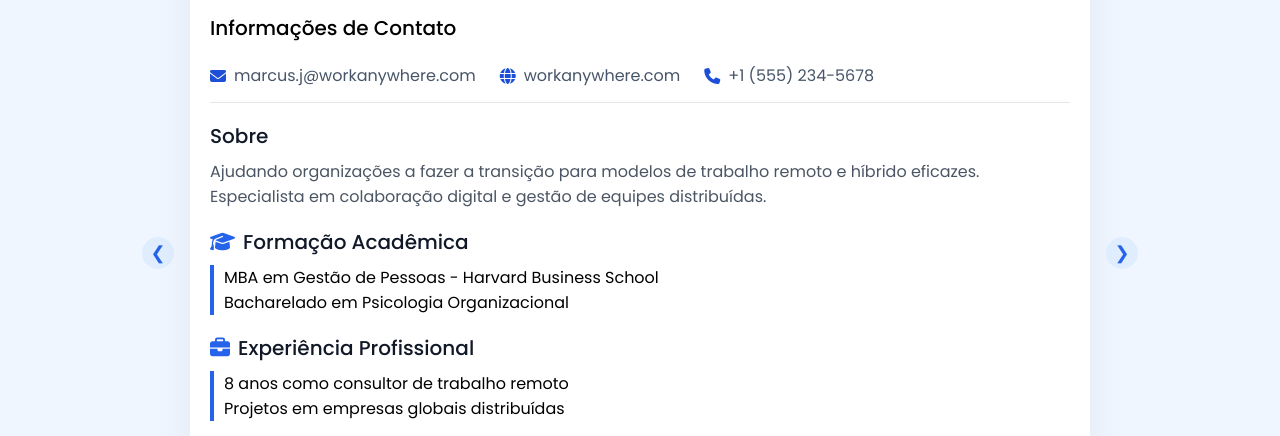
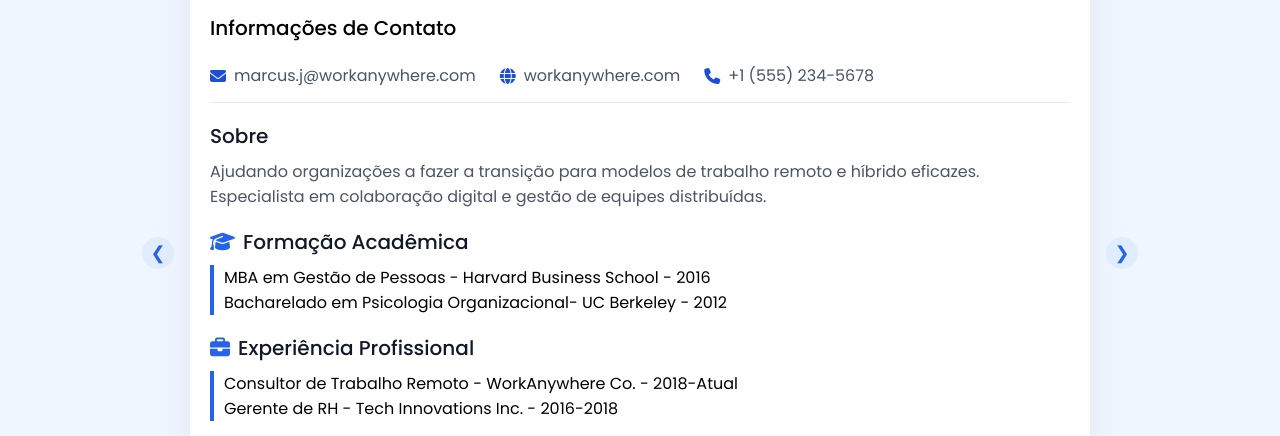
Before and after one commit to Castilho8/GS--Web-Dev--FrontEnd, a plain HTML site: page src/pages/perfil.html in a window 1280 px wide. Shown: the part 360-796 px from the top of the page. Drawn offline with Linux system fonts and the light colour scheme.

Commit message:
att: Mudanças no Array

```diff
--- a/src/js/perfil.js
+++ b/src/js/perfil.js
@@ -11,13 +11,12 @@ const professionals = [
     phone: "+1 (555) 234-5678",
     website: "https://workanywhere.com",
     about: "Ajudando organizações a fazer a transição para modelos de trabalho remoto e híbrido eficazes. Especialista em colaboração digital e gestão de equipes distribuídas.",
-    skills: ["Estratégia de Trabalho Remoto", "Gestão de Equipes", "Ferramentas Digitais", "Gestão de Mudanças","Comunicação"],
+    skills: ["Estratégia de Trabalho Remoto", "Gestão de Equipes", "Ferramentas Digitais", "Gestão de Mudanças", "Comunicação"],
     traits: ["Estratégico", "Focado em Pessoas", "Organizado", "Visionário"],
-    workStyle: ["Orientado a Resultados", "Híbrido", "Colaborativo", "Proativo"],
+    workStyle: ["Orientado a Resultados", "Flexível", "Comunicativo", "Proativo"],
     interests: ["Nomadismo Digital", "Produtividade", "Equilíbrio Trabalho-Vida", "Viagens"],
-    academic: ["MBA em Gestão de Pessoas - Harvard Business School", "Bacharelado em Psicologia Organizacional" ],
-    experience: ["8 anos como consultor de trabalho remoto","Projetos em empresas globais distribuídas"],
-    hobbies: ["Liderança colaborativa","Empatia com equipes multiculturais","Trilhas e fotografia de paisagens"]
+    academic: ["MBA em Gestão de Pessoas - Harvard Business School - 2016", "Bacharelado em Psicologia Organizacional- UC Berkeley - 2012"],
+    experience: ["Consultor de Trabalho Remoto - WorkAnywhere Co. - 2018-Atual", "Gerente de RH - Tech Innovations Inc. - 2016-2018"],
   },
   {
     id: 2,
@@ -27,16 +26,15 @@ const professionals = [
     image: "../img/Perfil-Foto2.jpg",
     company: "FutureTech Labs",
     email: "sarah.chen@futuretechlabs.com",
-    phone: "+1 (555) 301-8890",
+    phone: "+1 (555) 123-4567",
     website: "https://futuretechlabs.com",
     about: "Apaixonada por garantir que o desenvolvimento de IA esteja alinhado com valores humanos e bem social. Liderando iniciativas em implementação responsável de IA.",
     skills: ["Ética em IA", "Aprendizado de Máquina", "Desenvolvimento de Políticas", "Pesquisa", "Python"],
-    traits: ["Analítica", "Colaborativa", "Atenta a detalhes"],
-    workStyle: ["Baseada em Evidências", "Colaborativo", "Documentado"],
-    interests: ["IA Responsável", "Regulação", "Bias Mitigation"],
-    academic: ["Mestrado em Ciência da Computação","Especialização em Ética em Inteligência Artificial" ],
-    experience: ["Liderança em projetos de IA responsável","Palestrante sobre IA responsável"],
-    hobbies: ["Pensamento crítico","Trabalho em equipe","Hackathons, arte generativa, comunidades tech"]
+    traits: ["Analítica", "Detalhista", "Inovadora", "Colaborativa"],
+    workStyle: ["Colaborativo", "Orientado a Pesquisa", "Metódica", "Adaptável"],
+    interests: ["Futuro", "Impacto Social", "Política Tecnológica", "Educação"],
+    academic: ["Mestrado em Filosofia — MIT — 2021", "Doutorado em Ciência da Computação — Stanford University — 2017"],
+    experience: ["Especialista em Ética de IA — FutureTech Labs — 2020–Atual", "Cientista de Dados - Google AI — 2019–2020"],
   },
   {
     id: 3,
@@ -45,23 +43,16 @@ const professionals = [
     location: "Seattle, WA",
     image: "../img/Perfil-Foto3.jpg",
     company: "GreenFuture Corp",
-    email: "priya.patel@greenfuturecorp.com",
-    phone: "+1 (555) 734-2201",
-    website: "https://greenfuturecorp.com",
+    email: "priya.patel@greenfuture.com",
+    phone: "+1 (555) 345-6789",
+    website: "https://greencorp.com",
     about: "Impulsionando iniciativas corporativas de sustentabilidade e responsabilidade ambiental. Comprometida em criar um futuro mais verde através da inovação empresarial.",
-    skills: ["ESG", "Relatórios de Sustentabilidade", "Análise de Ciclo de Vida", "Neutralidade de Carbono"],
-    traits: ["Orientada a Impacto", "Comunicativa", "Liderança"],
-    workStyle: ["Interfuncional", "Metódica", "Orientada a Metas"],
-    interests: ["Energia Limpa", "Economia Circular", "Educação Ambiental"],
-    academic: [
-      "MBA em Sustentabilidade",
-      "Bacharelado em Administração"
-    ],
-    experience: [
-      "10 anos liderando projetos ESG",
-      "Implementação de políticas ambientais corporativas"
-    ],
-    hobbies: ["Sustentabilidade", "Voluntariado ambiental", "Trilhas"]
+    skills: ["Estratégia de Sustentabilidade", "Política Ambiental", "Contabilidade de Carbono", "Engajamento de Stakeholders", "Análise de Dados"],
+    traits: ["Orientada a Propósito", "Colaborativa", "Persistente", "Otimista"],
+    workStyle: ["Foco em Impacto", "Orientada a Dados", "Inovadora", "Transparente"],
+    interests: ["Ação Climática", "Impacto Social", "Energia Renovável", "Economia Circular"],
+    academic: ["Mestrado em Ciências Ambientais — Universidade de Yale — 2021", "Bacharelado em Administração de Empresas — Universidade de Washington — 2015"],
+    experience: ["Diretora de Sustentabilidade — GreenFuture Corp — 2021–Atual", "Analista de Políticas Ambientais — 2017–2021", "Estágio em Sustentabilidade — 2016"],
   },
   {
     id: 4,
@@ -70,17 +61,16 @@ const professionals = [
     location: "Nova York, NY",
     image: "../img/Perfil-Foto4.jpg",
     company: "DesignFirst Studio",
-    email: "david.kim@designfirst.studio",
-    phone: "+1 (555) 642-1144",
+    email: "david.kim@designfirst.com",
+    phone: "+1 (555) 456-7890",
     website: "https://designfirst.studio",
     about: "Criando experiências digitais intuitivas e acessíveis. Defensor do design centrado no ser humano na era da automação.",
-    skills: ["Pesquisa com Usuários", "Acessibilidade", "Arquitetura da Informação", "Design de Interação"],
-    traits: ["Empático", "Curioso", "Sistêmico"],
-    workStyle: ["Colaborativo", "Prototipação Rápida", "Iterativo"],
-    interests: ["A11y", "Tipografia", "Design Systems"],
-    academic: ["Mestrado em Design de Interação"],
-    experience: ["Liderança de times de UX", "Pesquisa com usuários"],
-    hobbies: ["Acessibilidade", "Tipografia", "Museus"]
+    skills: ["Design UX", "Design UI", "Pesquisa de Usuário", "Prototipação", "Sistemas de Design"],
+    traits: ["Empático", "Curioso", "Cultura", "Meticuloso"],
+    workStyle: ["Iterativo", "Colaborativo", "Baseado em Pesquisa", "Orientado a Detalhes"],
+    interests: ["Tipografia", "Estética", "Arquitetura", "Museus e Arte"],
+    academic: ["MFA em Design de Inovação — School of Visual Arts — 2018", "Bacharelado em Design Gráfico — Rhode Island School of Design — 2016"],
+    experience: ["Líder de Design UX — DesignFirst Studio — 2021–Atual", "Designer UX Sênior — 2016–2021"]
   },
   {
     id: 5,
@@ -98,8 +88,7 @@ const professionals = [
     workStyle: ["Remote-First", "Test-Driven", "Open Source"],
     interests: ["DeFi", "NFTs", "Criptografia"],
     academic: ["Bacharelado em Ciência da Computação"],
-    experience: ["Smart contracts", "Infraestrutura Web3"],
-    hobbies: ["Cripto", "Hackathons", "Surf"]
+    experience: ["Smart contracts", "Infraestrutura Web3"]
   },
   {
     id: 6,
@@ -117,8 +106,7 @@ const professionals = [
     workStyle: ["Facilitador", "Baseado em Dados", "Colaborativo"],
     interests: ["Aprendizagem Contínua", "Coaching", "Comunidades"],
     academic: ["Psicologia Organizacional"],
-    experience: ["Programas L&D", "Academias corporativas"],
-    hobbies: ["Leitura", "Mentoria", "Ciclismo"]
+    experience: ["Programas L&D", "Academias corporativas"]
   },
   {
     id: 7,
@@ -136,8 +124,7 @@ const professionals = [
     workStyle: ["Hipótese-Driven", "Iterativo", "Colaborativo"],
     interests: ["Comunidades de Dados", "Café", "Open Data"],
     academic: ["Mestrado em Estatística"],
-    experience: ["Modelagem preditiva", "Dashboards executivos"],
-    hobbies: ["Corrida", "Café", "Comunidades de dados"]
+    experience: ["Modelagem preditiva", "Dashboards executivos"]
   },
   {
     id: 8,
@@ -155,8 +142,7 @@ const professionals = [
     workStyle: ["Procedural", "Documentado", "On-Call"],
     interests: ["CTFs", "Criptografia", "Caminhadas"],
     academic: ["Certificações CISSP/CEH"],
-    experience: ["Blue team", "Resposta a incidentes"],
-    hobbies: ["CTFs", "Criptografia", "Caminhadas"]
+    experience: ["Blue team", "Resposta a incidentes"]
   },
   {
     id: 9,
@@ -174,8 +160,7 @@ const professionals = [
     workStyle: ["Cross-Functional", "Data-Informed", "Iterativo"],
     interests: ["Startups", "Fotografia", "Viagens"],
     academic: ["MBA em Produto"],
-    experience: ["Roadmaps", "Descoberta de produto"],
-    hobbies: ["Fotografia", "Viagens", "Startups"]
+    experience: ["Roadmaps", "Descoberta de produto"]
   },
   {
     id: 10,
@@ -193,8 +178,7 @@ const professionals = [
     workStyle: ["Testar e Aprender", "Data-Driven", "Colaborativo"],
     interests: ["Blogs", "Culinária", "Críquete"],
     academic: ["Marketing"],
-    experience: ["SEO/SEM", "Conteúdo e Analytics"],
-    hobbies: ["Críquete", "Blogs", "Culinária"]
+    experience: ["SEO/SEM", "Conteúdo e Analytics"]
   },
   {
     id: 11,
@@ -212,8 +196,7 @@ const professionals = [
     workStyle: ["Parceria com Negócio", "Dados + Intuição", "Colaborativo"],
     interests: ["Yoga", "Leitura", "Eventos de Tech-RH"],
     academic: ["Administração / RH"],
-    experience: ["ATS", "People Analytics"],
-    hobbies: ["Yoga", "Leitura", "Eventos de tech-RH"]
+    experience: ["ATS", "People Analytics"]
   },
   {
     id: 12,
@@ -231,8 +214,7 @@ const professionals = [
     workStyle: ["Always-On", "Colaborativo", "Orientado a Comunidade"],
     interests: ["Tendências", "Música", "Fotografia"],
     academic: ["Comunicação Social"],
-    experience: ["Social media", "Growth em redes"],
-    hobbies: ["Fotografia", "Tendências", "Música"]
+    experience: ["Social media", "Growth em redes"]
   }
 ];
 
--- a/src/pages/perfil.html
+++ b/src/pages/perfil.html
@@ -71,7 +71,7 @@
       <button class="nav-btn" id="nextBtn">&#10095;</button>
     </div>
 
-    <a href="index.html" class="btn-voltar">← Voltar para a listagem</a>
+    <a href="../../index.html" class="btn-voltar">← Voltar para a listagem</a>
   </section>
   <footer>
     <div class="footer-grid">
@@ -91,9 +91,9 @@
       <div class="footer-list">
         <h3>Links Rápidos</h3>
         <ul>
-          <li><a href="index.html">Início</a></li>
-          <li><a href="./src/pages/faq.html">Profissionais</a></li>
-          <li><a href="./src/pages/faq.html">Quiz</a></li>
+          <li><a href="../../index.html">Início</a></li>
+          <li><a href="./perfil.html">Profissionais</a></li>
+          <li><a href="./quiz.html">Quiz</a></li>
         </ul>
       </div>
       <div class="footer-email">
```
Also changed, not shown: index.html (+3 -3 lines), src/pages/quiz.html (+3 -3 lines).
